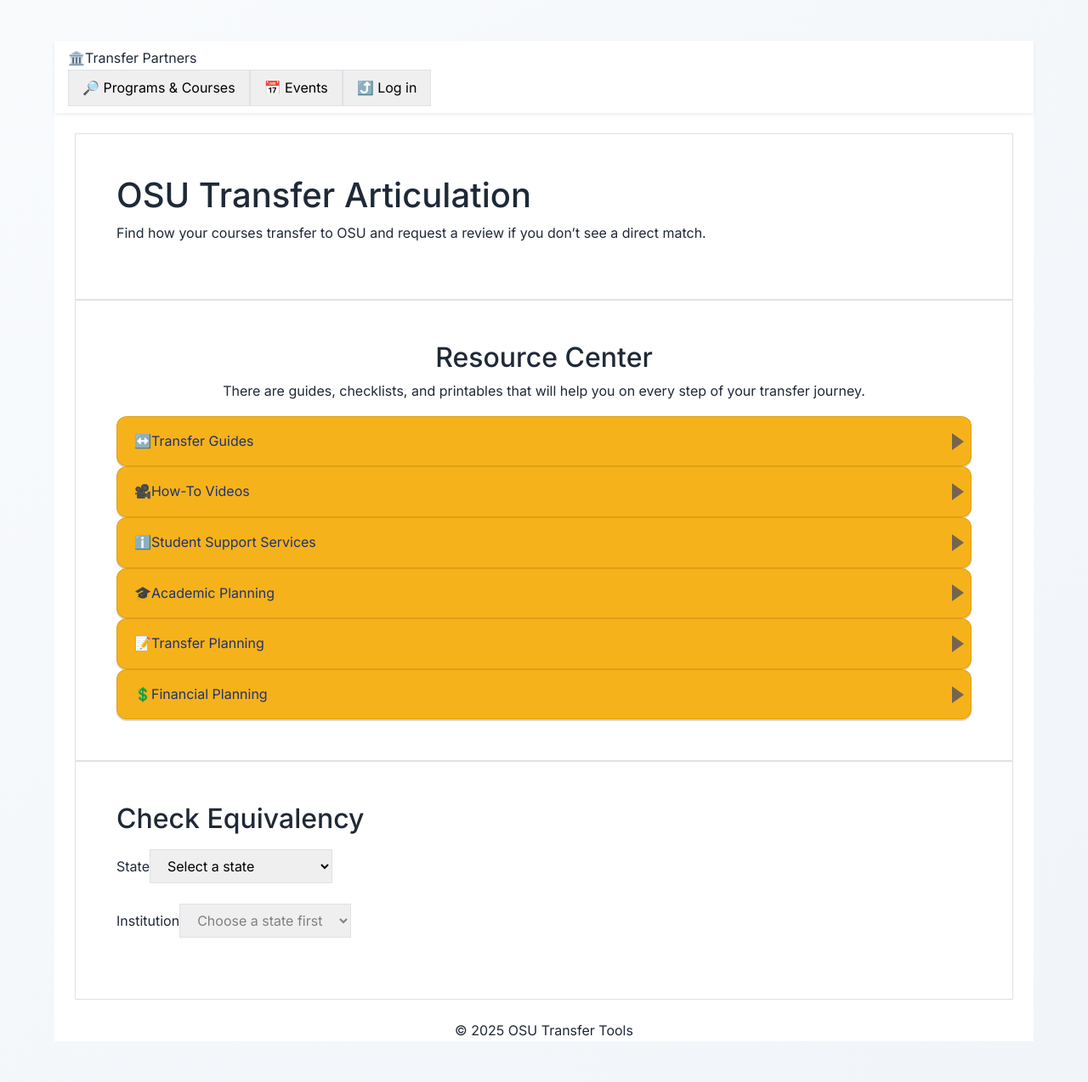
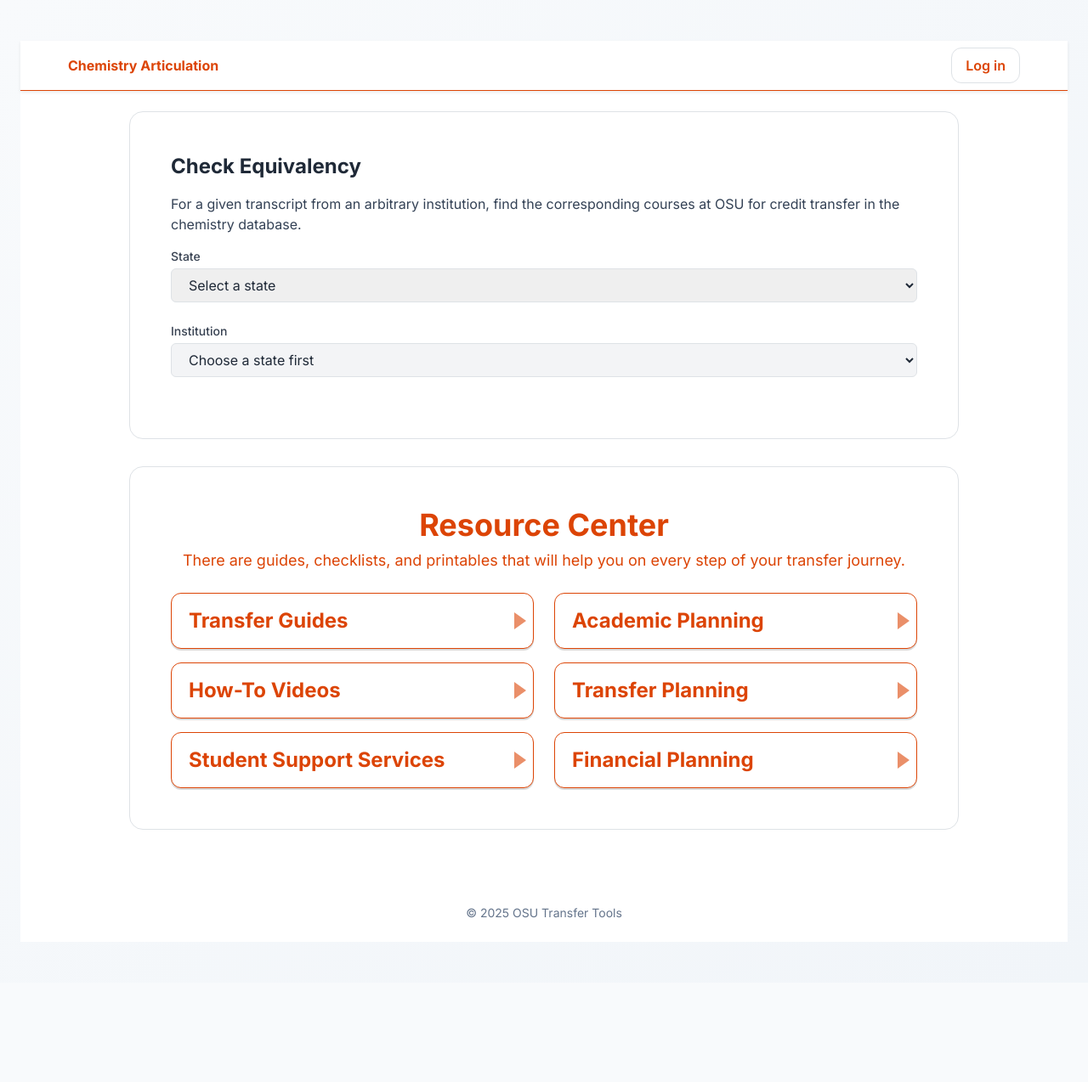
Before and after one commit to NanoAmpameya/osu_articulation_state_filter, a Flask app: page / in a window 1280 px wide. Shown: the whole page at 85% size. After the commit the page ends 1081 px from the top, so only its background shows below. Run offline with Flask 3, Linux system fonts and the light colour scheme; some libraries are stand-ins or nearby versions.

Commit message:
data: add/update example institutions and equivalencies (CWI, Binghamton, UB, EKU); ui: header/title tweaks, orange theme, layout; templates: add Tailwind CDN

```diff
--- a/data/equivalencies.json
+++ b/data/equivalencies.json
@@ -2,25 +2,26 @@
   {
     "institution": "Binghamton University (SUNY)",
     "course_code": "CHEM 107",
-    "course_title": "Intro Chemistry",
+    "course_title": "General Chemistry I",
     "credits": 4,
     "osu_equivalent": [
       "CH 231",
-      "CH 261"
+      "CH 261",
+      "CH LDT"
     ],
     "ldt": 1.0,
-    "catalog_link": "https://catalog.binghamton.edu/",
-    "notes": "Lecture+Lab combined; 1 cr LDT remainder"
+    "catalog_link": "https://catalog.binghamton.edu/content.php?filter%5B27%5D=CHEM&filter%5B29%5D=&filter%5Bkeyword%5D=&filter%5B32%5D=1&filter%5Bcpage%5D=1&cur_cat_oid=2&expand=&navoid=82&search_database=Filter#acalog_template_course_filter",
+    "notes": "CHEM 107 (4 cr) = CH 231 (4) + CH 261 (1) + CH LDT (1)."
   },
   {
     "institution": "College of Western Idaho",
     "course_code": "CHM 101",
-    "course_title": "Intro to Chemistry",
-    "credits": 3,
+    "course_title": "Introductory Chemistry",
+    "credits": 0,
     "osu_equivalent": [],
     "ldt": 0,
-    "catalog_link": "https://catalog.cwi.edu/",
-    "notes": "Intro/survey; Not Equivalent to majors sequence"
+    "catalog_link": "https://catalog.cwi.edu/course-descriptions/chem/",
+    "notes": "Not equivalent to OSU general chemistry (CWI uses CH 111/112 for General Chemistry)."
   },
   {
     "institution": "University at Buffalo (SUNY)",
@@ -28,11 +29,12 @@
     "course_title": "General Chemistry",
     "credits": 3.5,
     "osu_equivalent": [
-      "CH 201"
+      "CH 201",
+      "CH LDT"
     ],
     "ldt": 2.25,
-    "catalog_link": "https://catalogs.buffalo.edu/",
-    "notes": "Partial alignment; LDT credit difference"
+    "catalog_link": "https://catalogs.buffalo.edu/content.php?filter%5B27%5D=CHE&filter%5B29%5D=&filter%5Bkeyword%5D=&filter%5B32%5D=1&filter%5Bcpage%5D=1&cur_cat_oid=1&expand=&navoid=18&search_database=Filter#acalog_template_course_filter",
+    "notes": "CHE 107LR (3.5 cr) = CH 201 (3) + CH LDT (2.25). Partial transfer."
   },
   {
     "institution": "Eastern Kentucky University",
@@ -40,11 +42,12 @@
     "course_title": "General Chemistry I",
     "credits": 3,
     "osu_equivalent": [
-      "CH 231"
+      "CH 231",
+      "CH LDT"
     ],
     "ldt": 0.5,
     "catalog_link": "https://catalogs.eku.edu/course-descriptions/che/",
-    "notes": "Lecture only; 0.5 LDT adjustment"
+    "notes": "CHE 111 (3 cr) = CH 231 (4) + CH LDT (0.5)."
   },
   {
     "institution": "Eastern Kentucky University",
@@ -52,10 +55,37 @@
     "course_title": "General Chemistry I Lab",
     "credits": 1,
     "osu_equivalent": [
-      "CH 261"
+      "CH 261",
+      "CH LDT"
     ],
     "ldt": 0.5,
     "catalog_link": "https://catalogs.eku.edu/course-descriptions/che/",
-    "notes": "Lab only; 0.5 LDT adjustment"
+    "notes": "CHE 111L (1 cr) = CH 261 (1) + CH LDT (0.5)."
+  },
+  {
+    "institution": "Eastern Kentucky University",
+    "course_code": "CHE 112",
+    "course_title": "General Chemistry II",
+    "credits": 3,
+    "osu_equivalent": [
+      "CH 233",
+      "CH LDT"
+    ],
+    "ldt": 0.5,
+    "catalog_link": "https://catalogs.eku.edu/course-descriptions/che/",
+    "notes": "CHE 112 (3 cr) = CH 233 (4) + CH LDT (0.5)."
+  },
+  {
+    "institution": "Eastern Kentucky University",
+    "course_code": "CHE 112L",
+    "course_title": "General Chemistry II Laboratory",
+    "credits": 1,
+    "osu_equivalent": [
+      "CH 263",
+      "CH LDT"
+    ],
+    "ldt": 0.5,
+    "catalog_link": "https://catalogs.eku.edu/course-descriptions/che/",
+    "notes": "CHE 112L (1 cr) = CH 263 (1) + CH LDT (0.5)."
   }
 ]
--- a/static/react-app.jsx
+++ b/static/react-app.jsx
@@ -8,21 +8,14 @@ const { useEffect, useState } = React;
 
 function HeaderNav() {
   return (
-    <header id="top-nav" className="sticky top-0 z-30 bg-[var(--beaver)] border-b border-black/10 shadow-sm">
+    <header id="top-nav" className="sticky top-0 z-30 bg-white border-b shadow-sm" style={{ borderColor: 'var(--primary)' }}>
       <div className="max-w-6xl mx-auto px-3 md:px-6 py-2 flex items-center justify-between">
-        <div className="flex items-center gap-2 font-extrabold text-slate-900 select-none">
-          <span aria-hidden="true">🏛️</span>
-          <span>Transfer Partners</span>
+        <div className="flex items-center gap-2 font-extrabold select-none text-[var(--primary)]">
+          <span>Chemistry Articulation</span>
         </div>
         <nav className="flex items-center gap-2 md:gap-3">
-          <button data-testid="nav-programs" className="rounded-xl px-3 md:px-4 py-2 font-semibold text-slate-900 bg-amber-300 hover:bg-amber-200 border border-black/10">
-            <span className="mr-1" aria-hidden="true">🔎</span> Programs &amp; Courses
-          </button>
-          <button data-testid="nav-events" className="rounded-xl px-3 md:px-4 py-2 font-semibold text-slate-900 bg-amber-300 hover:bg-amber-200 border border-black/10">
-            <span className="mr-1" aria-hidden="true">📅</span> Events
-          </button>
-          <button data-testid="nav-login" className="rounded-xl px-3 md:px-4 py-2 font-semibold text-slate-900 bg-amber-300 hover:bg-amber-200 border border-black/10">
-            <span className="mr-1" aria-hidden="true">⤴️</span> Log in
+          <button data-testid="nav-login" className="rounded-xl px-3 md:px-4 py-2 font-semibold bg-white text-[var(--primary)] hover:bg-gray-50 border" style={{ borderColor: 'var(--primary)' }}>
+            Log in
           </button>
         </nav>
       </div>
@@ -46,7 +39,6 @@ function ArrowCard({ id, icon, label, onClick }) {
       aria-label={label}
     >
       <div className="flex items-center gap-3 text-xl md:text-2xl font-extrabold">
-        <span aria-hidden="true" className="text-2xl md:text-3xl">{icon}</span>
         <span>{label}</span>
       </div>
     </div>
@@ -65,9 +57,9 @@ function ResourceCenter() {
     { id: 'rc-financial-planning', icon: '💲', label: 'Financial Planning' },
   ];
   return (
-    <section id="resource-center" className="bg-slate-50 rounded-2xl p-5 md:p-8 border border-slate-200">
-      <h2 className="text-3xl md:text-4xl font-extrabold text-center text-slate-900">Resource Center</h2>
-      <p className="mt-2 text-center text-lg text-[var(--navy)]">
+    <section id="resource-center" className="rounded-2xl p-5 md:p-8 border bg-white" style={{ borderColor: 'var(--primary)' }}>
+      <h2 className="text-3xl md:text-4xl font-extrabold text-center text-[var(--beaver)]">Resource Center</h2>
+      <p className="mt-2 text-center text-lg text-[var(--beaver)]">
         There are guides, checklists, and printables that will help you on every step of your transfer journey.
       </p>
       <div className="mt-6 grid grid-cols-1 md:grid-cols-2 gap-6">
@@ -347,18 +339,16 @@ function App() {
       <HeaderNav />
       <main className="max-w-5xl mx-auto p-4 md:p-6 space-y-8">
         <section className="bg-white rounded-2xl border border-slate-200 p-5">
-          <h1 className="text-2xl md:text-3xl font-extrabold text-slate-900">OSU Transfer Articulation</h1>
-          <p className="mt-2 text-slate-700">
-            Find how your courses transfer to OSU and request a review if you don’t see a direct match.
+          <h2 className="text-xl md:text-2xl font-bold mb-3">Check Equivalency</h2>
+          <p className="text-slate-700 mb-3">
+            For a given transcript from an arbitrary institution, find the corresponding
+            courses at OSU for credit transfer in the chemistry database.
           </p>
+          <EvaluateFlow />
         </section>
 
         <ResourceCenter />
 
-        <section className="bg-white rounded-2xl border border-slate-200 p-5">
-          <h2 className="text-xl md:text-2xl font-bold mb-3">Check Equivalency</h2>
-          <EvaluateFlow />
-        </section>
       </main>
       <footer className="mt-10 py-6 text-center text-sm text-slate-500">© {new Date().getFullYear()} OSU Transfer Tools</footer>
     </div>
--- a/static/style.css
+++ b/static/style.css
@@ -636,15 +636,18 @@ body {
 
 /* --- Appended: Header/Arrow cards theme --- */
 :root {
-  --beaver: #f6b21a; /* beaver orange-ish */
+  --beaver: #DC4405; /* Beaver Orange */
   --navy: #1f3271;   /* deep navy */
+  /* Map primary vars used by React to orange theme */
+  --primary: #DC4405;
+  --primary-dark: #B8370A;
 }
 .arrow-card {
   position: relative;
-  background: var(--beaver);
-  color: var(--navy);
+  background: #ffffff;
+  color: var(--beaver);
   border-radius: 0.75rem;
-  border: 1px solid rgba(0,0,0,0.1);
+  border: 1px solid var(--beaver);
   box-shadow: 0 2px 0 rgba(0,0,0,0.15);
   padding: 1rem 3.5rem 1rem 1.25rem; /* right space for arrow tip */
 }
@@ -654,7 +657,7 @@ body {
   top: 50%;
   right: 0.5rem;
   transform: translateY(-50%);
-  border-left: 14px solid var(--navy);
+  border-left: 14px solid var(--beaver);
   border-top: 10px solid transparent;
   border-bottom: 10px solid transparent;
   opacity: 0.6;
--- a/templates/base.html
+++ b/templates/base.html
@@ -8,6 +8,8 @@
   <link rel="preconnect" href="https://fonts.googleapis.com">
   <link rel="preconnect" href="https://fonts.gstatic.com" crossorigin>
   <link href="https://fonts.googleapis.com/css2?family=Inter:wght@400;500;600;700&display=swap" rel="stylesheet">
+  <!-- Tailwind CDN for utility classes used by the React UI -->
+  <script src="https://cdn.tailwindcss.com"></script>
   <link rel="stylesheet" href="{{ url_for('static', filename='style.css') }}?v=2">
   <link rel="icon" href="data:,">
   <meta name="color-scheme" content="light dark">
@@ -28,7 +30,7 @@
   <script crossorigin src="https://unpkg.com/react@18/umd/react.development.js"></script>
   <script crossorigin src="https://unpkg.com/react-dom@18/umd/react-dom.development.js"></script>
   <script src="https://unpkg.com/@babel/standalone/babel.min.js"></script>
-  <script type="text/babel" data-presets="env,react" src="{{ url_for('static', filename='react-app.jsx') }}?v=1"></script>
+  <script type="text/babel" data-presets="env,react" src="{{ url_for('static', filename='react-app.jsx') }}?v=2"></script>
 
 </body>
 </html>
```
